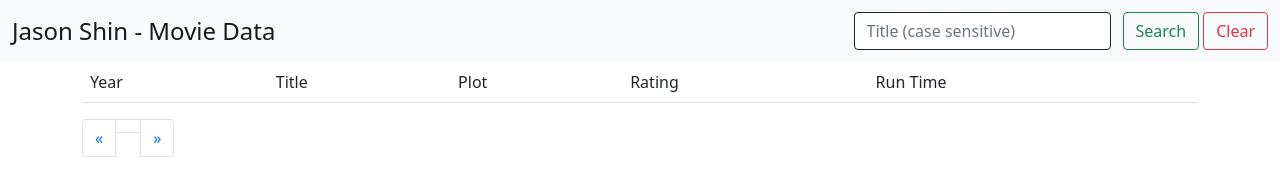
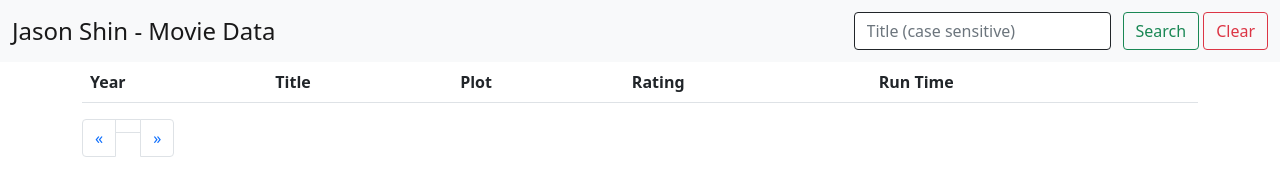
Before and after one commit to classick93/WEB422-A2-moviesAPI, a website: page index.html in a window 1280 px wide. Drawn offline with nearby package versions, Linux system fonts and the light colour scheme; no server answers.

Commit message:
A2 commit 2

```diff
--- a/index.html
+++ b/index.html
@@ -63,11 +63,11 @@
           <table class="table" id="moviesTable">
             <thead class="thead">
               <tr>
-                <td>Year</td>
-                <td>Title</td>
-                <td>Plot</td>
-                <td>Rating</td>
-                <td>Run Time</td>
+                <td><strong>Year</strong></td>
+                <td><strong>Title</strong></td>
+                <td><strong>Plot</strong></td>
+                <td><strong>Rating</strong></td>
+                <td style="white-space: nowrap"><strong>Run Time</strong></td>
               </tr>
             </thead>
             <tbody></tbody>
```
